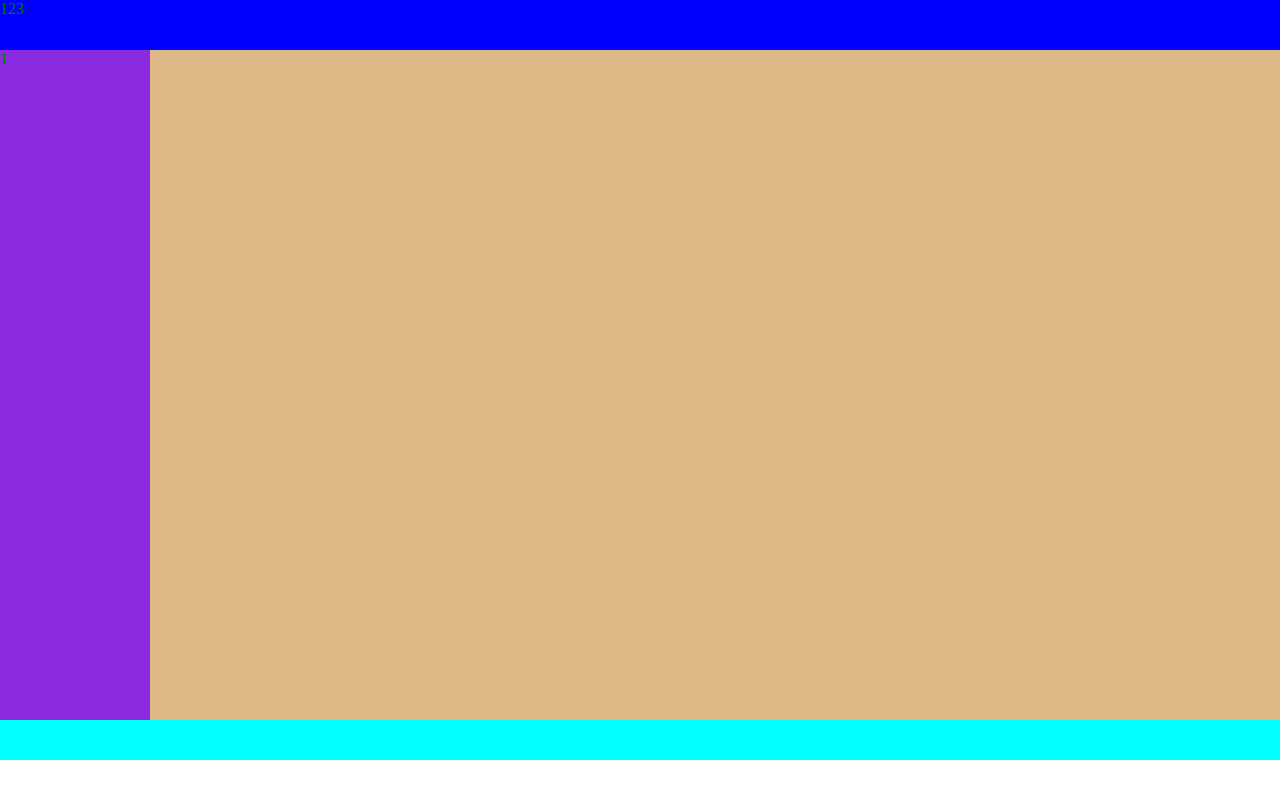
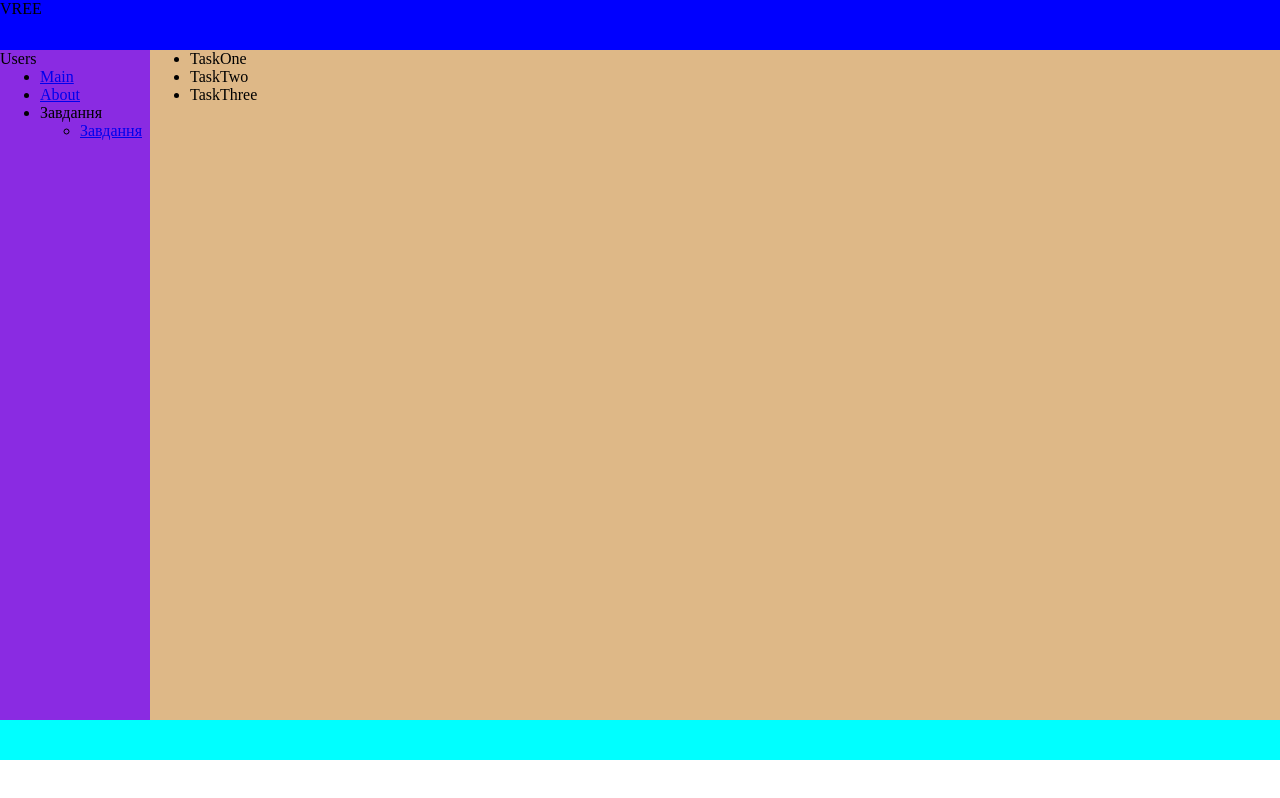
Before and after one commit to Den4izy/WREE_V2, a React app in the folder wree/: page /taskDay in a window 1280 px wide. Built offline with nearby package versions, Linux system fonts and the light colour scheme.

Commit message:
add_SPA_Link_Navigation

```diff
--- a/wree/package.json
+++ b/wree/package.json
@@ -8,6 +8,7 @@
     "@testing-library/user-event": "^12.8.3",
     "react": "^17.0.2",
     "react-dom": "^17.0.2",
+    "react-router-dom": "^6.0.2",
     "react-scripts": "4.0.3",
     "web-vitals": "^1.1.2"
   },
--- a/wree/src/App/App.css
+++ b/wree/src/App/App.css
@@ -7,5 +7,5 @@
     "f f";
     grid-template-columns: 150px 1fr;
     grid-template-rows: 50px 1fr 40px;
-    color: green;
+
 }
--- a/wree/src/App/App.js
+++ b/wree/src/App/App.js
@@ -2,16 +2,33 @@ import Header from '../Header/Header';
 import Navigation from '../Navigation/NAvigation';
 import Main from '../Main/Main';
 import Footer from '../Footer/Footer';
+import TaskDay from '../TaskDay/TaskDay';
 import './App.css';
+
+
+import { BrowserRouter as Router, Route, Routes } from 'react-router-dom'
+
 
 function App() {
     return (
         <div className="App">
-            <Header />
-            <Navigation />
-            <Main />
-            <Footer />
-        </div>
+
+            <Router>
+                <Header />
+                <Navigation />
+                <Footer />
+                <Main />
+                <Routes>
+
+                    <Route path="/taskDay" element={<TaskDay />} />
+
+
+                </Routes>
+            </Router>
+
+
+
+        </div >
     );
 
 }
--- a/wree/src/Header/Header.js
+++ b/wree/src/Header/Header.js
@@ -2,7 +2,7 @@ import './Header.css';
 
 function Header() {
     return (
-        <div className="Header">123</div>
+        <div className="Header">VREE</div>
     );
 }
 
--- a/wree/src/Navigation/NAvigation.js
+++ b/wree/src/Navigation/NAvigation.js
@@ -1,8 +1,22 @@
+import { Link } from 'react-router-dom';
 import './Navigation.css';
+
 
 function Navigation() {
     return (
-        <div className="Navigation">1</div>
+        <div className="Navigation">
+            <div className="navigationName">Users</div>
+            <div className="userList">
+                <ul>
+                    <li><Link to="/">Main</Link></li>
+                    <li><Link to="/about">About</Link></li>
+                    <li>Завдання</li>
+                    <ul>
+                        <li><Link to="/taskDay">Завдання</Link></li>
+                    </ul>
+                </ul>
+            </div>
+        </div>
     );
 }
 
--- /dev/null
+++ b/wree/src/TaskDay/TaskDay.css
@@ -0,0 +1,4 @@
+.TaskDay {
+    background-color: burlywood;
+    grid-area: m;
+}
--- /dev/null
+++ b/wree/src/TaskDay/TaskDay.js
@@ -0,0 +1,17 @@
+import './TaskDay.css';
+
+
+
+function TaskDay() {
+    return (
+        <div className="TaskDay">
+            <ul>
+                <li>TaskOne</li>
+                <li>TaskTwo</li>
+                <li>TaskThree</li>
+            </ul>
+        </div>
+    );
+
+}
+export default TaskDay;
```
Also changed, not shown: wree/src/Main/Main.js (+4 -3 lines), 1 other file.
